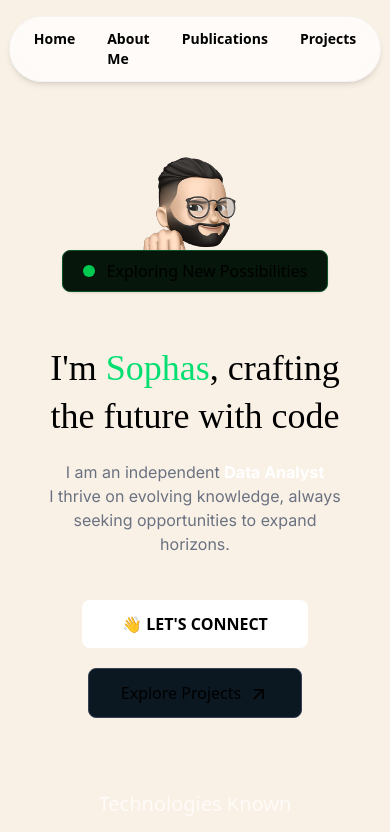
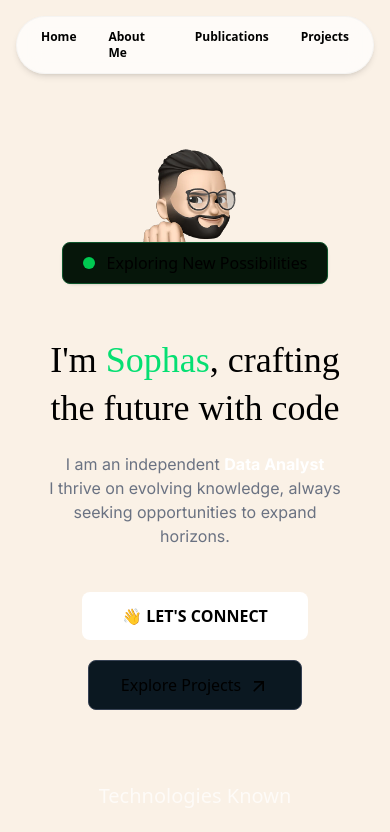
Before and after one commit to sophassamuel/Portfolio-V2, a React (Vite) app: page / in a window 390 px wide. Shown: the top 832 px of the page. Built offline with nearby package versions, Linux system fonts and the light colour scheme; grey boxes are pictures that could not be loaded; a web font is replaced by a local one.

Commit message:
bug: font size fix

```diff
--- a/src/components/Navbar.jsx
+++ b/src/components/Navbar.jsx
@@ -14,7 +14,7 @@ const Navbar = () => {
                 viewport={{ once: false, amount: 0.05 }}
                 className="flex p-3 px-6 rounded-full backdrop-blur-md bg-white/70 dark:bg-gray-900 border border-gray-300/20 antialiased dark:border-white/20 shadow-md items-center gap-6">
                 <nav>
-                    <ul className="flex text-sm  text-black dark:text-white font-semibold flex-row gap-8">
+                    <ul className="flex text-xs sm:text-sm  text-black dark:text-white font-semibold flex-row gap-8">
                         <li>
                             <Link to="/" className="hover:underline">Home</Link>
                         </li>
```
